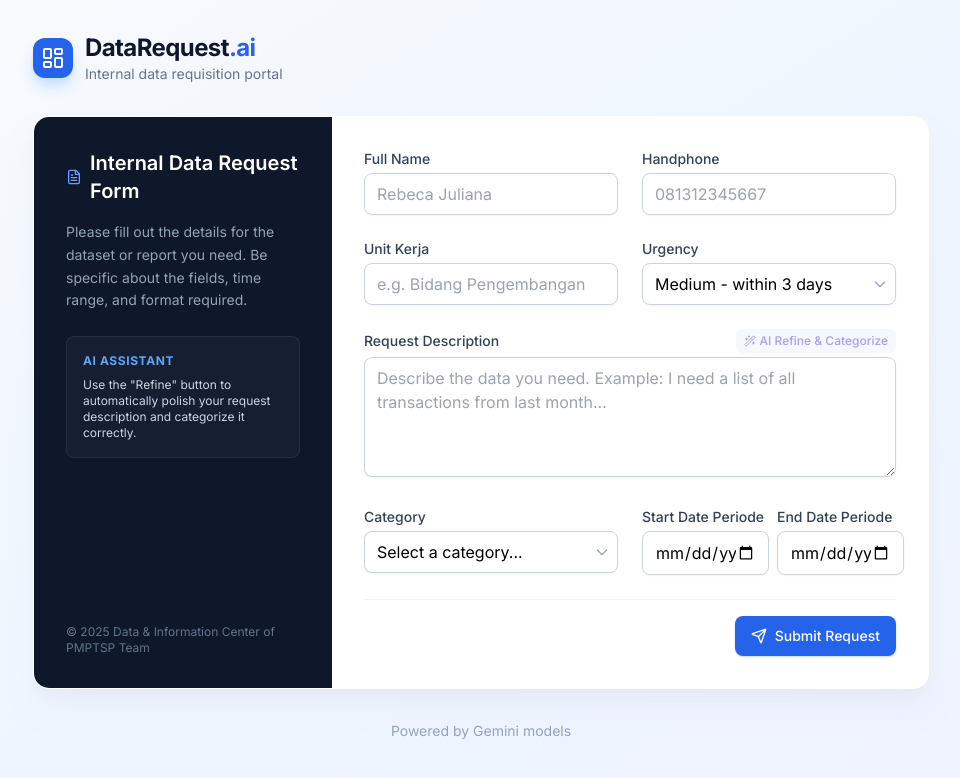
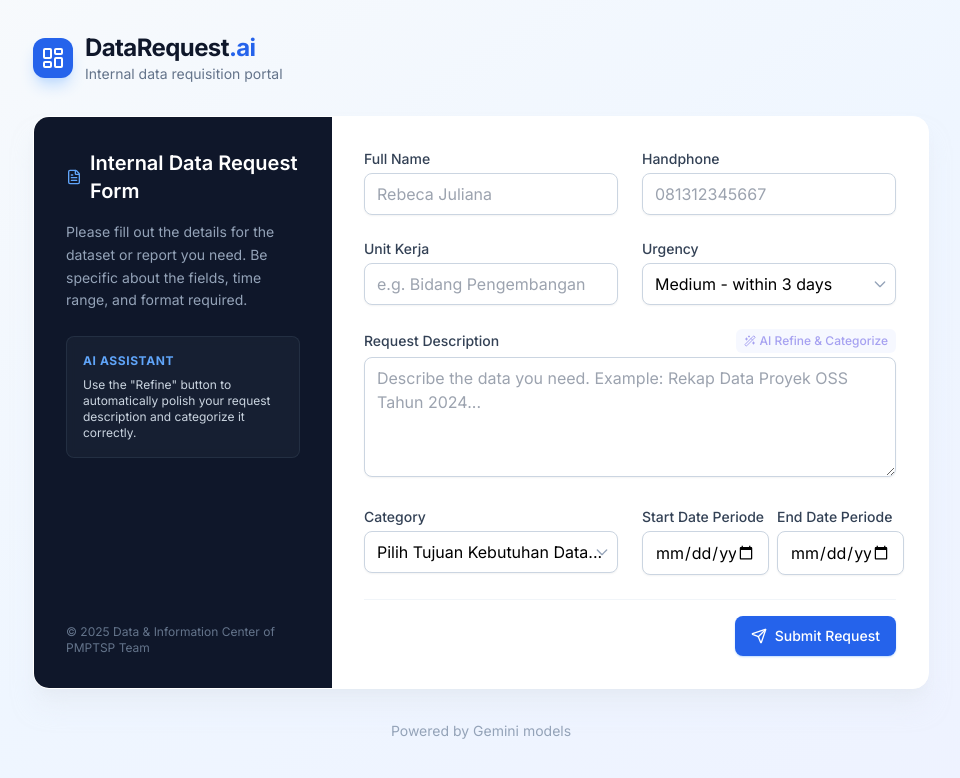
Before and after one commit to tehmemey-ai/Web-Form-, a React (Vite) app: page / in a window 1280 px wide. Shown: the top 778 px of the page, without its empty margins (159-1119 px from the left). Built offline with nearby package versions, Linux system fonts and the light colour scheme.

Commit message:
feat: Localize form placeholders and labels
Translate key UI elements within the internal data requesting form to Indonesian. This improves usability for Indonesian-speaking users.

```diff
--- a/App.tsx
+++ b/App.tsx
@@ -200,7 +200,7 @@ const App: React.FC = () => {
                 name="description"
                 value={formData.description}
                 onChange={handleChange}
-                placeholder="Describe the data you need. Example: I need a list of all transactions from last month..."
+                placeholder="Describe the data you need. Example: Rekap Data Proyek OSS Tahun 2024..."
                 required
                 action={
                     <button
@@ -231,7 +231,7 @@ const App: React.FC = () => {
                 value={formData.category}
                 onChange={handleChange}
                 options={[
-                  { value: RequestCategory.UNSPECIFIED, label: 'Select a category...' },
+                  { value: RequestCategory.UNSPECIFIED, label: 'Pilih Tujuan Kebutuhan Data...' },
                   { value: RequestCategory.Bahan_Paparan, label: 'Bahan Paparan' },
                   { value: RequestCategory.Bahan_Perencanaan_dan_Penyusunan_Kebijakan, label: 'Bahan Perencanaan dan Penyusunan Kebijakan' },
                   { value: RequestCategory.Bahan_Publikasi, label: 'Bahan Publikasi' },
```
